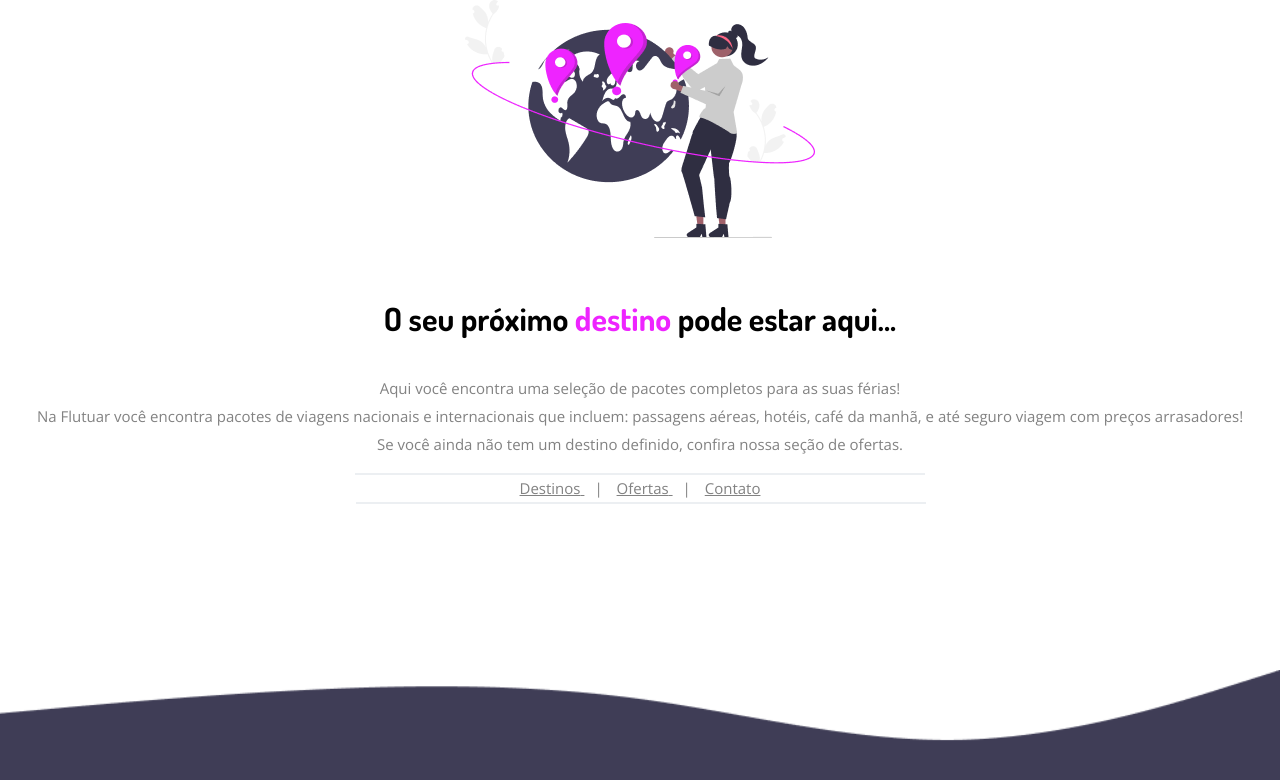
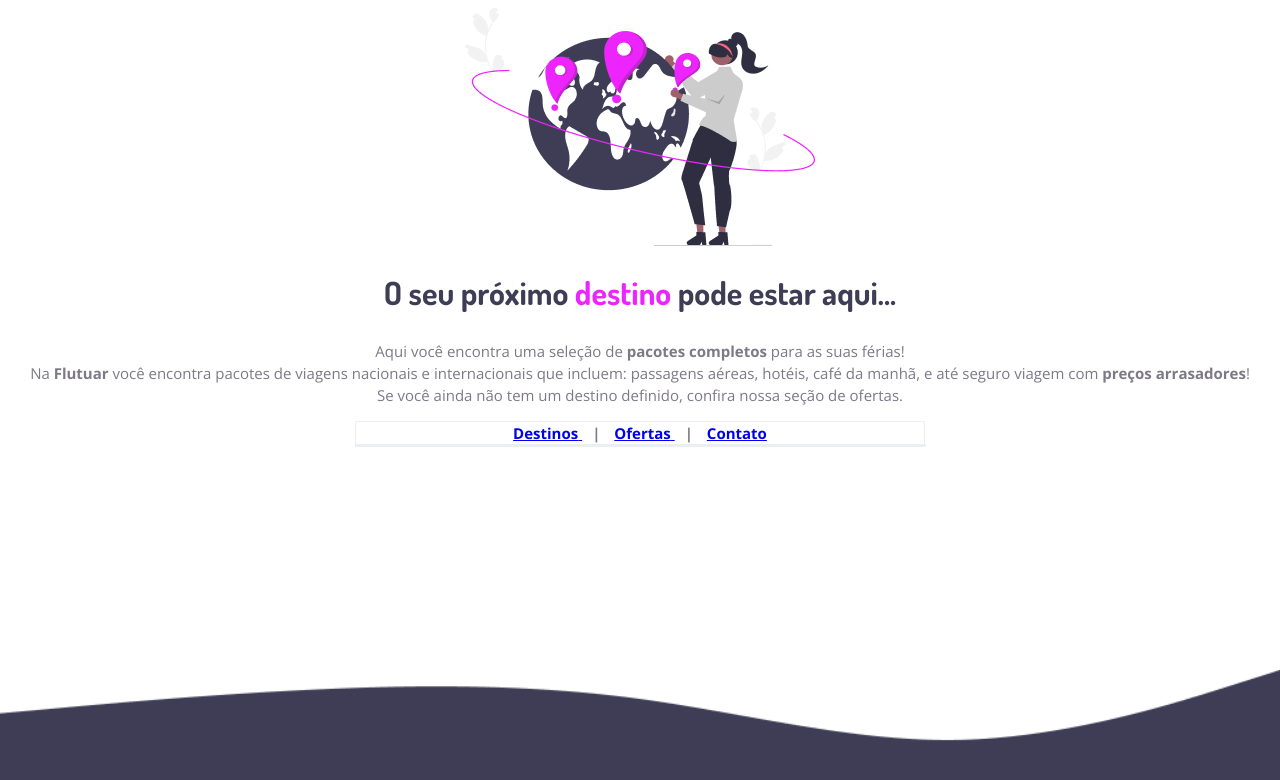
Before and after one commit to stefanysch/HTML-CSS, a plain HTML site: page projeto 02/index.html in a window 1280 px wide. Drawn offline with nearby package versions, Linux system fonts and the light colour scheme.

Commit message:
style.css

```diff
--- a/projeto 02/style.css
+++ b/projeto 02/style.css
@@ -1,17 +1,23 @@
 body{
     font-family: 'Open Sans', sans-serif;
     text-align: center;
-    margin: 0;
+    color: #3F3D56;
 }
 
-#hero img{
-  margin-bottom: 27px;
+#main {
+  width: 300px;
+  margin: auto;
+}
+
+#main img{
+  margin-top: 100px;
+  margin-bottom: auto;
 }
 
 h1 {
     font-family: 'Dosis', sans-serif;
     font-size: 32px;
-    line-height: 56px;
+    line-height: auto;
     font-weight: medium;
     margin-bottom: 27px;
 }
@@ -21,35 +27,34 @@ h1 span{
   color: #ee24ff;
 }
 
-strong, a {
-  font-family: 'Open Sans', sans-serif;
-  text-align: center;
-  font-weight: normal;
+
+p, #footer {
+  color: #7D7987;
   font-size: 15px;
-  color: #828282;
-  margin-bottom: 62px;
+  line-height: 22px;
+}
+
+p span {
+  color: #3F3D56
+}
+
+span {
+  font-weight: bold;
+}
+
+#footer a + a {
+  margin: auto;
+  margin-left: 10px;
+  margin-right: 10px;
+  color: #3F3D56;
+  font-weight: bold;
 }
 
 .line {
   width: 568px;
-  height: 0px;
-  margin: 0 auto 8px;
+  line-height: 0px;
+  margin: auto;
   border: 1px solid #eceff2;
-}
-
-p, #footer {
-  color: #828282;
-  font-size: 15px;
-  font-weight: 300;
-  line-height: 28px;
-}
-
-#footer a + a {
-  font-family: 'Open Sans', sans-serif;
-  font-size: 15px;
-  font-weight: bold;
-  margin-bottom: 80px;
-  color: #3F3D56;
 }
 
 #wave1 {
```
